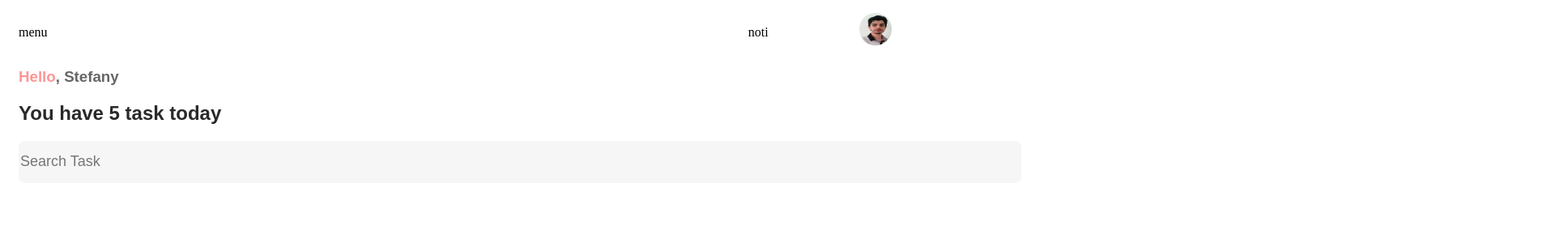
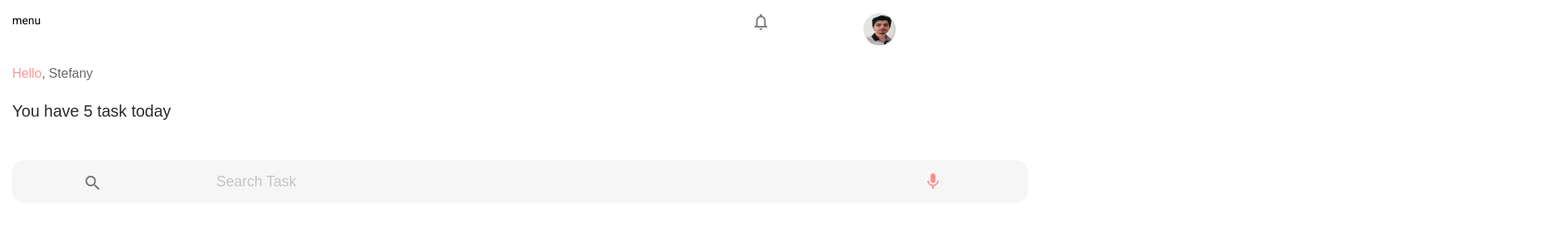
Before and after one commit to habibdevsy/angularProject_ui, an Angular app: page / in a window 1280 px wide. Shown: the top 300 px of the page at 81% size, 1920 px wide, since content can reach past the window. Built offline with nearby package versions, Linux system fonts and the light colour scheme.

Commit message:
inut text and searcch icon

```diff
--- a/package.json
+++ b/package.json
@@ -12,10 +12,12 @@
   "private": true,
   "dependencies": {
     "@angular/animations": "~11.2.0",
+    "@angular/cdk": "11.2.0",
     "@angular/common": "~11.2.0",
     "@angular/compiler": "~11.2.0",
     "@angular/core": "~11.2.0",
     "@angular/forms": "~11.2.0",
+    "@angular/material": "11.2.0",
     "@angular/platform-browser": "~11.2.0",
     "@angular/platform-browser-dynamic": "~11.2.0",
     "@angular/router": "~11.2.0",
--- a/src/app/notification/notification.component.html
+++ b/src/app/notification/notification.component.html
@@ -1 +1,3 @@
-<p>noti</p>
+<div class="voice-search">
+    <mat-icon aria-label="notification">notifications_none</mat-icon>
+</div>
--- a/src/app/notification/notification.component.scss
+++ b/src/app/notification/notification.component.scss
@@ -0,0 +1,3 @@
+.voice-search{
+    color:hsl(240deg 1% 50%);
+}
--- a/src/app/search/search.component.html
+++ b/src/app/search/search.component.html
@@ -1,4 +1,9 @@
 <div>
-    <!-- <span>icon</span> -->
+    <div class="btn-search">
+        <mat-icon aria-label="search">search</mat-icon>
+    </div>
     <input type="input" placeholder="Search Task">
+    <div class="voice-search">
+        <mat-icon aria-label="search">keyboard_voice</mat-icon>
+    </div>
 </div>
--- a/src/app/search/search.component.scss
+++ b/src/app/search/search.component.scss
@@ -3,7 +3,25 @@ input{
     height: 50px;
     font-size: 18px;
     font-family: sans-serif;
-    border-radius: 8px;
+    border-radius: 14px;
     border: 0px solid #ccc;
     background: #f7f6f6;
 }
+.btn-search{
+    position: relative;
+    left: 7%;
+    top: 45px;
+    color: hsl(0deg 0% 46%);
+}
+.voice-search{
+    position: relative;
+    left: 90%;
+    top: -39px;
+    color: #fd8d8b;
+}
+
+::placeholder{
+    position: relative;
+    left: 20%;
+    color: hsl(0deg 0% 77%);
+}
--- a/src/app/search/search.component.ts
+++ b/src/app/search/search.component.ts
@@ -3,8 +3,10 @@ import { Component, OnInit } from '@angular/core';
 @Component({
   selector: 'app-search',
   templateUrl: './search.component.html',
+
   styleUrls: ['./search.component.scss']
 })
+
 export class SearchComponent implements OnInit {
 
   constructor() { }
--- a/src/index.html
+++ b/src/index.html
@@ -6,8 +6,11 @@
   <base href="/">
   <meta name="viewport" content="width=device-width, initial-scale=1">
   <link rel="icon" type="image/x-icon" href="favicon.ico">
+  <link rel="preconnect" href="https://fonts.gstatic.com">
+  <link href="https://fonts.googleapis.com/css2?family=Roboto:wght@300;400;500&display=swap" rel="stylesheet">
+  <link href="https://fonts.googleapis.com/icon?family=Material+Icons" rel="stylesheet">
 </head>
-<body>
+<body class="mat-typography">
   <app-root></app-root>
 </body>
 </html>
--- a/src/styles.scss
+++ b/src/styles.scss
@@ -1 +1,39 @@
+
+// Custom Theming for Angular Material
+// For more information: https://material.angular.io/guide/theming
+@import '~@angular/material/theming';
+// Plus imports for other components in your app.
+
+// Include the common styles for Angular Material. We include this here so that you only
+// have to load a single css file for Angular Material in your app.
+// Be sure that you only ever include this mixin once!
+@include mat-core();
+
+// Define the palettes for your theme using the Material Design palettes available in palette.scss
+// (imported above). For each palette, you can optionally specify a default, lighter, and darker
+// hue. Available color palettes: https://material.io/design/color/
+$pro-primary: mat-palette($mat-indigo);
+$pro-accent: mat-palette($mat-pink, A200, A100, A400);
+
+// The warn palette is optional (defaults to red).
+$pro-warn: mat-palette($mat-red);
+
+// Create the theme object. A theme consists of configurations for individual
+// theming systems such as "color" or "typography".
+$pro-theme: mat-light-theme((
+  color: (
+    primary: $pro-primary,
+    accent: $pro-accent,
+    warn: $pro-warn,
+  )
+));
+
+// Include theme styles for core and each component used in your app.
+// Alternatively, you can import and @include the theme mixins for each component
+// that you are using.
+@include angular-material-theme($pro-theme);
+
 /* You can add global styles to this file, and also import other style files */
+
+html, body { height: 100%; }
+body { margin: 0; font-family: Roboto, "Helvetica Neue", sans-serif; }
```
Also changed, not shown: src/app/app.module.ts (+6 -3 lines), 1 other file (tests, documents, lock files or other folders).
